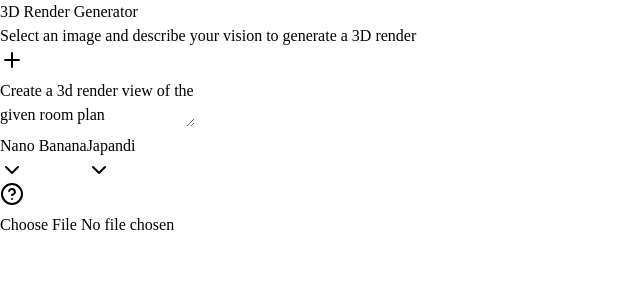
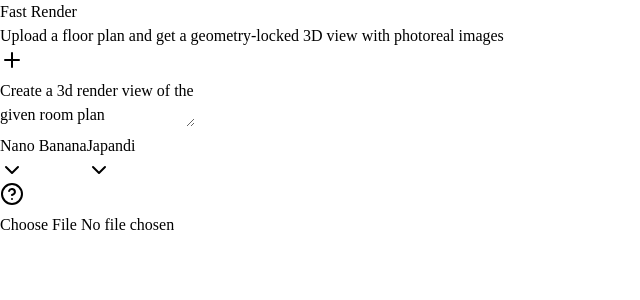
Before and after one commit to kaustubhkagrawal/hackathon-nano-banana-fastrender, a Next.js app in the folder apps/web/: page / in a window 1280 px wide. Shown: the top 300 px of the page, without its empty margins (0-640 px from the left). Built offline with nearby package versions, Linux system fonts and the light colour scheme.

Commit message:
change in the content

```diff
--- a/apps/web/app/page.tsx
+++ b/apps/web/app/page.tsx
@@ -281,10 +281,10 @@ export default function Page() {
             transition={{ duration: 0.6 }}
           >
             <h1 className="text-3xl font-bold text-foreground mb-2">
-              3D Render Generator
+              Fast Render
             </h1>
             <p className="text-muted-foreground">
-              Select an image and describe your vision to generate a 3D render
+              Upload a floor plan and get a geometry‑locked 3D view with photoreal images
             </p>
           </motion.div>
         )}
```
